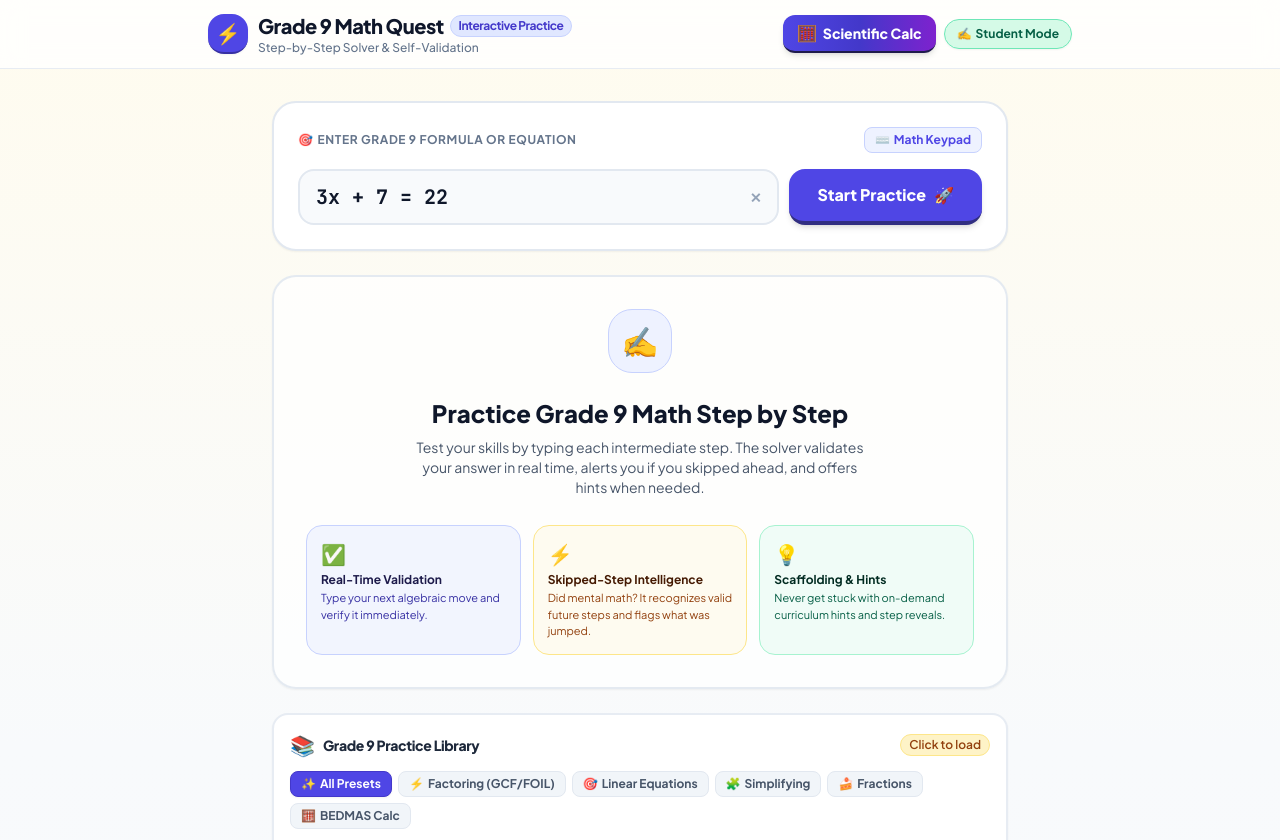
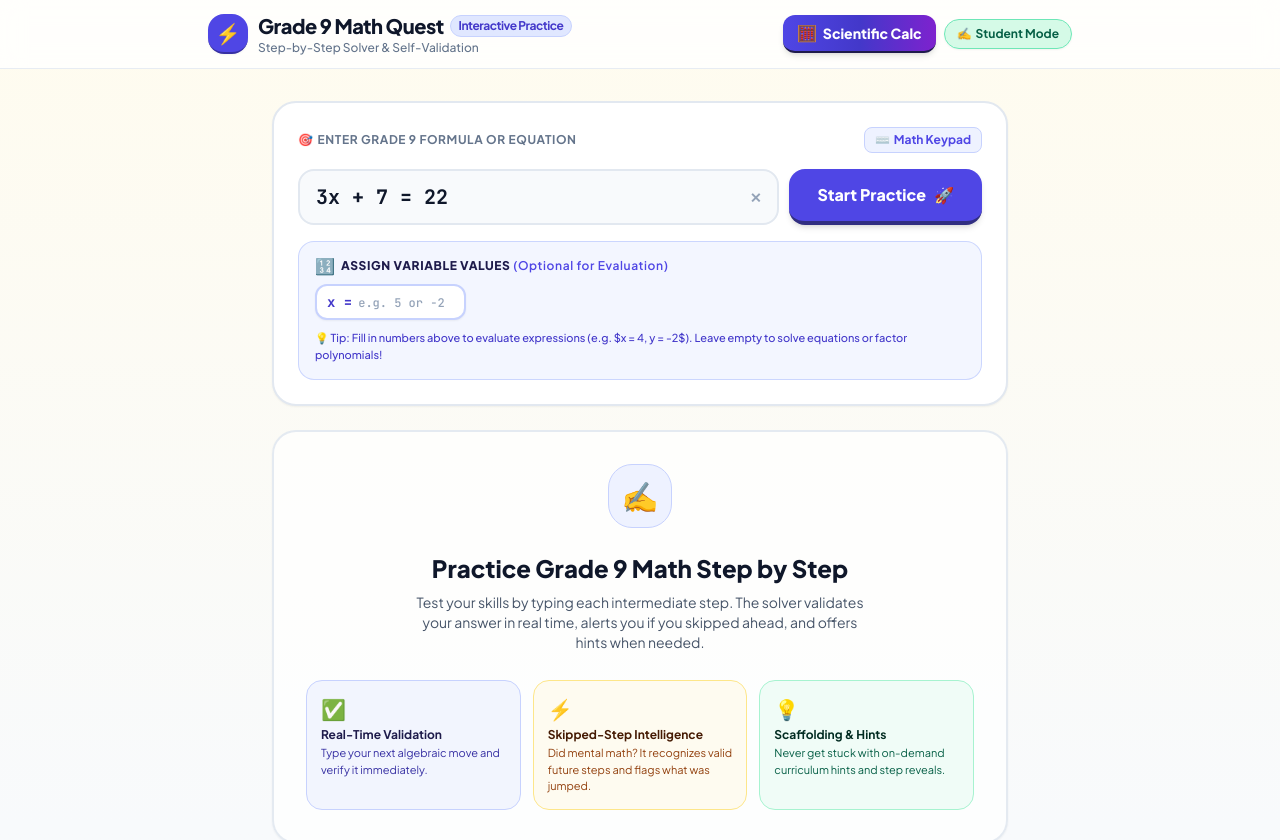
Before and after one commit to spoutin/mathvibe, a Svelte app: page / in a window 1280 px wide. Shown: the top 840 px of the page. Built offline with nearby package versions, Linux system fonts and the light colour scheme.

Commit message:
feat: add automatic variable detection and UI variable input chips

```diff
--- a/src/App.svelte
+++ b/src/App.svelte
@@ -5,6 +5,7 @@
   import Presets from './lib/components/Presets.svelte';
   import StepPlayer from './lib/components/StepPlayer.svelte';
   import ScientificCalculatorModal from './lib/components/ScientificCalculatorModal.svelte';
+  import VariableInputs from './lib/components/VariableInputs.svelte';
 
   let formula = $state('3x + 7 = 22');
   let result = $state<SolveResult | null>(null);
@@ -12,11 +13,25 @@
   let showScientificModal = $state(false);
   let inputRef = $state<HTMLInputElement | null>(null);
   let activeStepInput = $state('');
+  let variableValues = $state<Record<string, string>>({});
+
+  const detectedVariables = $derived.by(() => {
+    const letters = formula.match(/[a-zA-Z]/g) || [];
+    return Array.from(new Set(letters)).sort();
+  });
 
   function executeSolve() {
     if (!formula.trim()) return;
     activeStepInput = '';
-    result = solveGrade9Math(formula);
+    result = solveGrade9Math(formula, variableValues);
+  }
+
+  function handleVariableChange(varName: string, val: string) {
+    variableValues[varName] = val;
+  }
+
+  function handleClearVariables() {
+    variableValues = {};
   }
 
   function handleKeypadInsert(char: string) {
@@ -163,6 +178,16 @@
         </button>
       </div>
 
+      <!-- Variable Assignment Chips (when variables detected in formula) -->
+      {#if detectedVariables.length > 0}
+        <VariableInputs
+          variables={detectedVariables}
+          values={variableValues}
+          onChange={handleVariableChange}
+          onClear={handleClearVariables}
+        />
+      {/if}
+
       <!-- Collapsible Keypad -->
       {#if showKeypad}
         <div class="pt-2">
--- /dev/null
+++ b/src/lib/components/VariableInputs.svelte
@@ -0,0 +1,61 @@
+<script lang="ts">
+  let {
+    variables,
+    values,
+    onChange,
+    onClear,
+  }: {
+    variables: string[];
+    values: Record<string, string>;
+    onChange: (varName: string, val: string) => void;
+    onClear: () => void;
+  } = $props();
+
+  const hasAnyValues = $derived(
+    Object.values(values).some((v) => v !== undefined && v !== null && v.trim() !== '')
+  );
+</script>
+
+{#if variables.length > 0}
+  <div class="bg-indigo-50/70 border border-indigo-200/90 rounded-2xl p-3.5 sm:p-4 space-y-2.5 animate-fadeIn">
+    <div class="flex items-center justify-between">
+      <div class="flex items-center gap-1.5">
+        <span class="text-base leading-none">🔢</span>
+        <h4 class="font-extrabold text-xs text-indigo-950 uppercase tracking-wider">
+          Assign Variable Values <span class="text-indigo-600 font-semibold normal-case">(Optional for Evaluation)</span>
+        </h4>
+      </div>
+
+      {#if hasAnyValues}
+        <button
+          type="button"
+          onclick={onClear}
+          class="text-[11px] font-bold text-indigo-700 hover:text-indigo-900 bg-white hover:bg-indigo-100 border border-indigo-200 px-2 py-0.5 rounded-lg transition active:translate-y-0.5"
+        >
+          Reset Values ✕
+        </button>
+      {/if}
+    </div>
+
+    <div class="flex flex-wrap items-center gap-2">
+      {#each variables as varName}
+        <div class="inline-flex items-center bg-white border-2 border-indigo-200 rounded-xl px-2.5 py-1.5 shadow-sm focus-within:border-indigo-600 focus-within:ring-2 focus-within:ring-indigo-100 transition">
+          <span class="font-mono font-black text-sm text-indigo-700 mr-1.5 select-none">
+            {varName} =
+          </span>
+          <input
+            type="text"
+            value={values[varName] || ''}
+            oninput={(e) => onChange(varName, (e.target as HTMLInputElement).value)}
+            placeholder="e.g. 5 or -2"
+            class="w-20 sm:w-24 text-sm font-mono font-bold text-slate-800 bg-transparent focus:outline-none placeholder:text-slate-400 placeholder:font-normal placeholder:text-xs"
+          />
+        </div>
+      {/each}
+    </div>
+
+    <p class="text-[11px] text-indigo-700 font-medium">
+      💡 Tip: Fill in numbers above to evaluate expressions (e.g. $x = 4, y = -2$). Leave empty to solve equations or factor polynomials!
+    </p>
+  </div>
+{/if}
--- a/src/lib/math/engine.ts
+++ b/src/lib/math/engine.ts
@@ -3,9 +3,13 @@ import { simplifyExpression } from './simplify.ts';
 import { solveLinearEquation } from './linear-solver.ts';
 import { factorPolynomialGCF, Polynomial } from './polynomial.ts';
 import { expandPolynomial, factorTrinomial } from './factoring.ts';
+import { evaluateSubstitution } from './substitution.ts';
 import type { SolveResult } from '../types.ts';
 
-export function solveGrade9Math(rawInput: string): SolveResult {
+export function solveGrade9Math(
+  rawInput: string,
+  variableValues?: Record<string, string>
+): SolveResult {
   const trimmed = rawInput.trim();
 
   if (!trimmed) {
@@ -17,6 +21,16 @@ export function solveGrade9Math(rawInput: string): SolveResult {
       finalAnswer: '',
       error: 'Please enter a formula or problem to solve.',
     };
+  }
+
+  // Check if variable substitution values are provided
+  if (variableValues) {
+    const hasActiveValues = Object.values(variableValues).some(
+      (v) => v !== undefined && v !== null && v.trim() !== ''
+    );
+    if (hasActiveValues) {
+      return evaluateSubstitution(rawInput, variableValues);
+    }
   }
 
   // Standardize symbols
```
